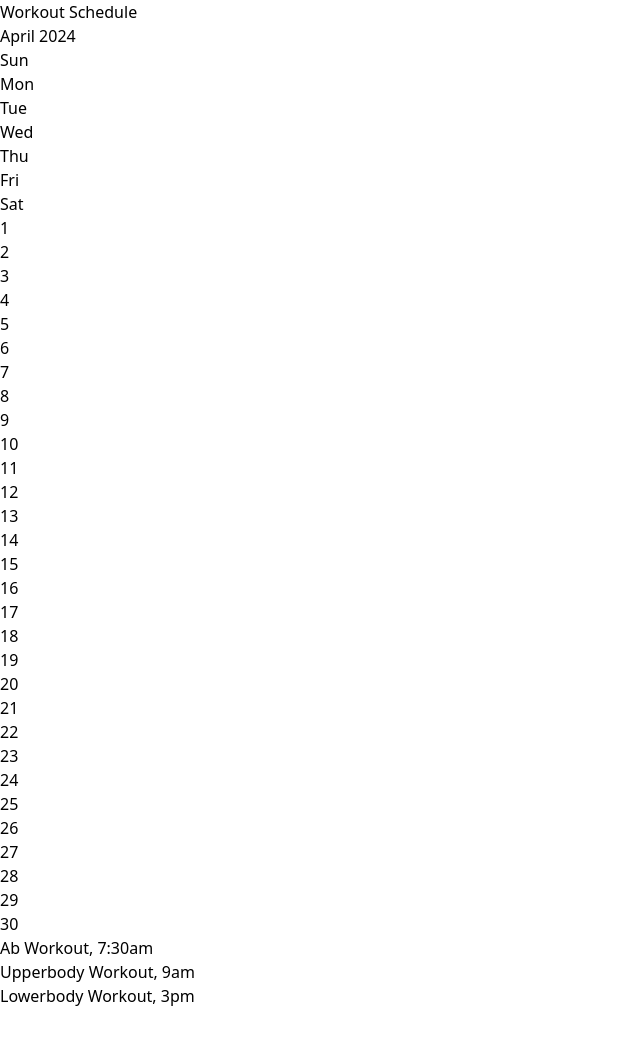
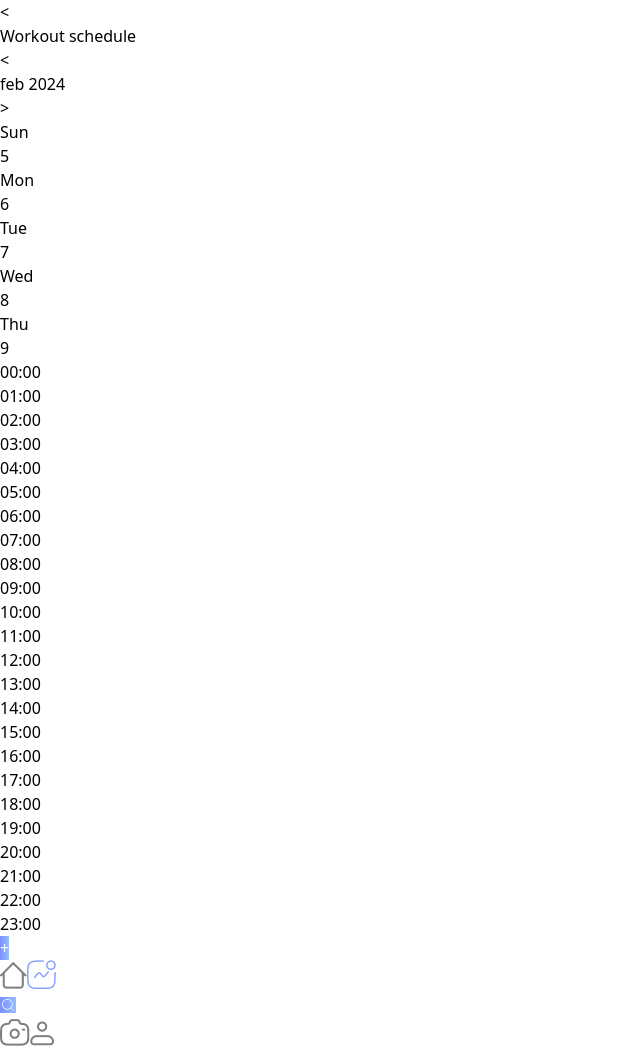
Before and after one commit to abhinow01/fitness-app-mobile-view, a React (Vite) app: page /workout-schedule in a window 1280 px wide. Shown: the whole page, without its empty margins (0-640 px from the left). Built offline with nearby package versions, Linux system fonts and the light colour scheme.

Commit message:
last page

```diff
--- a/src/CreateAccount.jsx
+++ b/src/CreateAccount.jsx
@@ -4,12 +4,17 @@ import { useNavigate } from 'react-router-dom';
 import { ToastContainer, toast } from 'react-toastify';
 import 'react-toastify/dist/ReactToastify.css';
 const CreateAccount = () => {
+  const navigate = useNavigate();
   const [formData, setFormData] = useState({
     firstName: '',
     lastName: '',
     email: '',
     password: ''
   });
+
+  const navigateToLogin = ()=>{
+    navigate('/welcome-back');
+  }
 
   const handleInputChange = (e) => {
     const { name, value } = e.target;
@@ -18,14 +23,15 @@ const CreateAccount = () => {
       [name]: value
     }));
   };
- const navigate = useNavigate();
+
+
   const handleNextStep = () => {
     // Implement your logic for handling next step here
-
     notify();
     setTimeout(()=>{navigate('/goal-selection');},1000)
     console.log("Next step handler");
   };
+
   const notify = ()=> toast('account created successfully !');
 
 
@@ -112,7 +118,7 @@ const CreateAccount = () => {
           </div>
           <div>
             <p className="text-center">
-              Already have an account? <a href="#" className="text-blue-500" onClick={()=>{navigate('/welcome-back')}}>Login</a>
+              Already have an account? <button  className="text-blue-500" onClick={navigateToLogin}>Login</button>
             </p>
           </div>
         </div>
--- a/src/WorkoutSchedule.jsx
+++ b/src/WorkoutSchedule.jsx
@@ -1,105 +1,92 @@
-import React, { useState } from 'react';
+import React from "react";
+import { CiSearch } from "react-icons/ci";
 
 const WorkoutSchedule = () => {
-  const [currentMonth, setCurrentMonth] = useState(new Date().getMonth());
-  const [currentYear, setCurrentYear] = useState(new Date().getFullYear());
+  const currentMonth = 2;
+  const currentYear = 2024;
 
-  const daysInMonth = (month, year) => {
-    return new Date(year, month + 1, 0).getDate();
-  };
+  const daysInMonth = new Date(currentYear, currentMonth, 0).getDate();
+  const weekdays = ['Sun', 'Mon', 'Tue', 'Wed', 'Thu'];
+  const days = Array.from({ length: daysInMonth }, (_, i) => i + 1);
 
-  const monthNames = [
-    'January', 'February', 'March', 'April', 'May', 'June',
-    'July', 'August', 'September', 'October', 'November', 'December'
+  const workouts = [
+    { time: '07:30 AM', title: 'Ab Workout' },
+    { time: '09:00 AM', title: 'Upperbody Workout' },
+    { time: '03:00 PM', title: 'Lowerbody Workout' },
   ];
 
-  const renderDays = () => {
-    const days = [];
-    const numDays = daysInMonth(currentMonth, currentYear);
+  return (
+    <>
+      <div className="flex flex-col justify-between min-h-screen">
+        <div className="p-4 flex flex-col justify-center">
+          <div className="flex flex-row justify-center items-center ">
+            <div className="">
+              <button className="p-2 bg-gray-300 rounded-lg mr-6 "> &lt; </button>
+            </div>
+            <div className="font-bold text-2xl capitalize ">Workout schedule</div>
+          </div>
+          <div className="flex flex-row mt-2 items-center justify-center p-2 ">
+            <button>&lt;</button>
+            <div className=" text-sm font-thin capitalize "> feb 2024</div>
+            <button>&gt;</button>
+          </div>
+          <div className="flex flex-row p-2 justify-center items-stretch ">
+            {weekdays.map((ele, i) => (
+              <div key={i} className={`flex flex-col p-2 m-2 rounded-lg justify-center items-center ${i !== 1 ? '' : 'text-white bg-gradient-to-r from-indigo-400 to-indigo-500 border-none cursor-pointer ' }`}>
+                <div className="text-sm">{ele}</div>
+                <div className="text-2xl">{i + 5}</div>
+              </div>
+            ))}
+          </div>
 
-    for (let i = 1; i <= numDays; i++) {
-      days.push(
-        <div key={i} className="w-10 h-10 flex items-center justify-center border border-gray-300 rounded-full">
-          {i}
+          {/* Schedules */}
+          <div className="time-slots">
+            {Array.from({ length: 24 }, (_, i) => `${i.toString().padStart(2, '0')}:00`).map((time) => (
+              <div key={time} className="w-full p-2 border border-b font-bold text-md ">
+                {time}
+              </div>
+            ))}
+          </div>
+
+          {/* Button at bottom right */}
+          <div className="fixed bottom-20 right-10 z-50 mb-4 ">
+            <button className="bg-blue-500 hover:bg-blue-700 text-white  py-2 px-4 rounded-3xl text-3xl " style={{
+            background: 'linear-gradient(to right, #7B91FF, #95BEFF)',
+            color: 'white',
+            border: 'none',
+            cursor: 'pointer',
+          }}>
+              +
+            </button>
+          </div>
         </div>
-      );
-    }
 
-    return days;
-  };
-
-  const handlePrevMonth = () => {
-    setCurrentMonth((prevMonth) => (prevMonth === 0 ? 11 : prevMonth - 1));
-    setCurrentYear((prevYear) => (currentMonth === 0 ? prevYear - 1 : prevYear));
-  };
-
-  const handleNextMonth = () => {
-    setCurrentMonth((prevMonth) => (prevMonth === 11 ? 0 : prevMonth + 1));
-    setCurrentYear((prevYear) => (currentMonth === 11 ? prevYear + 1 : prevYear));
-  };
-
-  return (
-    <div className="flex flex-col items-center justify-center h-screen">
-      <div className="flex justify-between items-center w-full mb-4">
-        <h1 className="text-3xl font-bold">Workout Schedule</h1>
-        <div className="flex items-center">
-          <button
-            className="bg-gray-200 hover:bg-gray-300 text-gray-800 font-bold py-2 px-4 rounded-l"
-            onClick={handlePrevMonth}
-          >
-            <i className="fas fa-chevron-left"></i>
+        {/* Navbar */}
+        <div className="fixed bottom-0 left-0 right-0 bg-white z-50 p-4 flex justify-evenly items-center border-t">
+          <button className="text-gray-800 font-bold py-2 px-4 rounded mr-2">
+            <img src="/home.png" alt="Home" />
           </button>
-          <span className="px-4">{`${monthNames[currentMonth]} ${currentYear}`}</span>
-          <button
-            className="bg-gray-200 hover:bg-gray-300 text-gray-800 font-bold py-2 px-4 rounded-r"
-            onClick={handleNextMonth}
-          >
-            <i className="fas fa-chevron-right"></i>
+          <button className="text-gray-800 font-bold py-2 px-4 rounded mr-2">
+            <img src="/graph.png" alt="Graph" />
+          </button>
+          <div className="absolute left-1/2 transform -translate-x-1/2 -translate-y-1/2 z-[100px]">
+            <button className="rounded-3xl flex items-center justify-center border border-b p-4 m-2" style={{
+              background: 'linear-gradient(to right, #7B91FF, #95BEFF)',
+              color: 'white',
+              border: 'none',
+              cursor: 'pointer',
+            }}><CiSearch /></button>
+          </div>
+          <button className="text-white font-bold py-2 px-4 rounded mr-2">
+            <img src="/camera.png" alt="Camera" />
+          </button>
+          <button className="text-gray-800 font-bold py-2 px-4 rounded mr-2">
+            <img src="/id.png" alt="ID" />
           </button>
         </div>
       </div>
-      <div className="grid grid-cols-7 gap-2 mb-4">
-        <div className="w-10 h-10 flex items-center justify-center font-bold">Sun</div>
-        <div className="w-10 h-10 flex items-center justify-center font-bold">Mon</div>
-        <div className="w-10 h-10 flex items-center justify-center font-bold">Tue</div>
-        <div className="w-10 h-10 flex items-center justify-center font-bold">Wed</div>
-        <div className="w-10 h-10 flex items-center justify-center font-bold">Thu</div>
-        <div className="w-10 h-10 flex items-center justify-center font-bold">Fri</div>
-        <div className="w-10 h-10 flex items-center justify-center font-bold">Sat</div>
-      </div>
-      <div className="grid grid-cols-7 gap-2">
-        {renderDays()}
-      </div>
-      <div className="mt-8">
-        <div className="flex items-center mb-2">
-          <div className="w-4 h-4 bg-pink-500 rounded-full mr-2"></div>
-          <p>Ab Workout, 7:30am</p>
-        </div>
-        <div className="flex items-center mb-2">
-          <div className="w-4 h-4 bg-blue-500 rounded-full mr-2"></div>
-          <p>Upperbody Workout, 9am</p>
-        </div>
-        <div className="flex items-center mb-2">
-          <div className="w-4 h-4 bg-green-500 rounded-full mr-2"></div>
-          <p>Lowerbody Workout, 3pm</p>
-        </div>
-      </div>
-      <div className="flex items-center mt-4">
-        <button className="bg-gray-200 hover:bg-gray-300 text-gray-800 font-bold py-2 px-4 rounded mr-2">
-          <i className="fas fa-home"></i>
-        </button>
-        <button className="bg-gray-200 hover:bg-gray-300 text-gray-800 font-bold py-2 px-4 rounded mr-2">
-          <i className="fas fa-chart-line"></i>
-        </button>
-        <button className="bg-blue-500 hover:bg-blue-700 text-white font-bold py-2 px-4 rounded mr-2">
-          <i className="fas fa-plus"></i>
-        </button>
-        <button className="bg-gray-200 hover:bg-gray-300 text-gray-800 font-bold py-2 px-4 rounded mr-2">
-          <i className="fas fa-user"></i>
-        </button>
-      </div>
-    </div>
+    </>
   );
-};
+}
 
 export default WorkoutSchedule;
```
